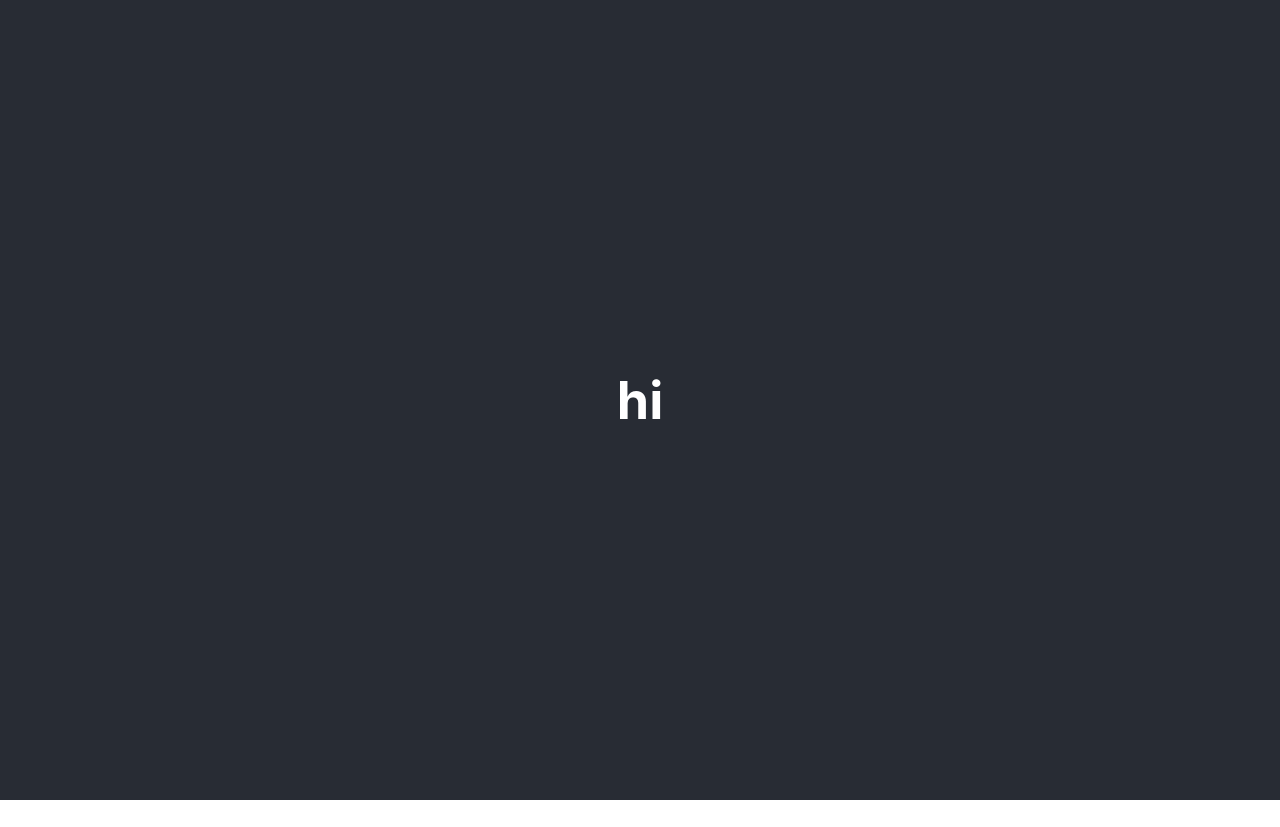
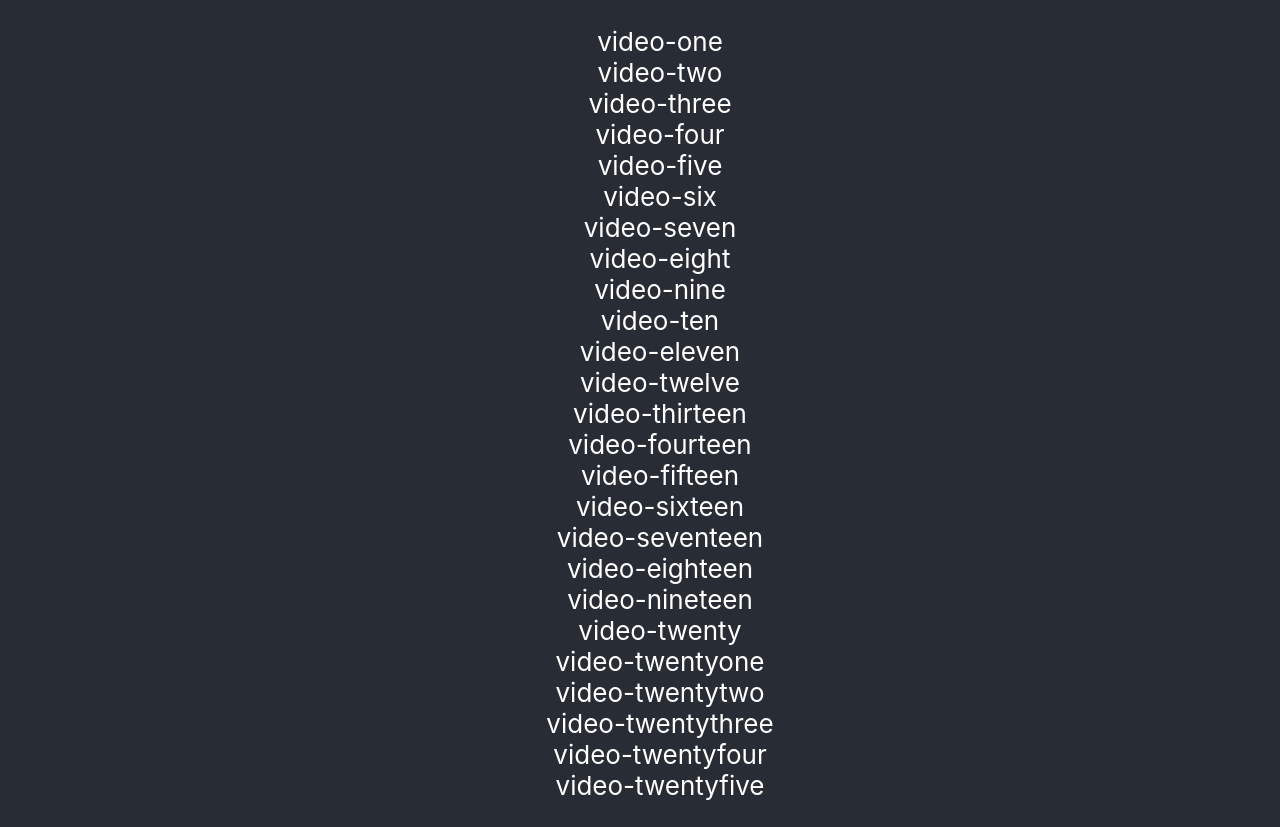
Before and after one commit to Joey-Robinson/react-shared-project, a React (Create React App) app: page / in a window 1280 px wide. Before the commit the page ends 800 px from the top, so only its background shows below. Built offline with nearby package versions, Linux system fonts and the light colour scheme; the HTML template or start-up script is replaced by a standard one.

Commit message:
mapped over video array to have an output. just wanted to see what was going on

```diff
--- a/src/App.css
+++ b/src/App.css
@@ -18,6 +18,11 @@
   color: white;
 }
 
+ul,
+li {
+  list-style: none;
+}
+
 .App-link {
   color: #61dafb;
 }
@@ -26,6 +31,7 @@
   from {
     transform: rotate(0deg);
   }
+
   to {
     transform: rotate(360deg);
   }
--- a/src/App.js
+++ b/src/App.js
@@ -1,12 +1,24 @@
 import React, { Component } from 'react';
 import './App.css';
+import { videos } from './data/videos';
 
+console.log(videos)
 class App extends Component {
   render() {
     return (
       <div className="App">
         <header className="App-header">
-          <h1>hi</h1>
+          <ul>
+            {/* Todo: Add an identifier to the video array so the className isn't awkward */}
+          {videos.map((video, index) => (
+            <li
+              className={video.title}
+              key={index}
+            >
+              {video.name}
+            </li>
+          ))}
+          </ul>
         </header>
       </div>
     );
--- a/src/data/videos.js
+++ b/src/data/videos.js
@@ -1,4 +1,4 @@
-const videos = [
+export const videos = [
   {
     name: "video-one",
     title: "Description for video-one",
```
